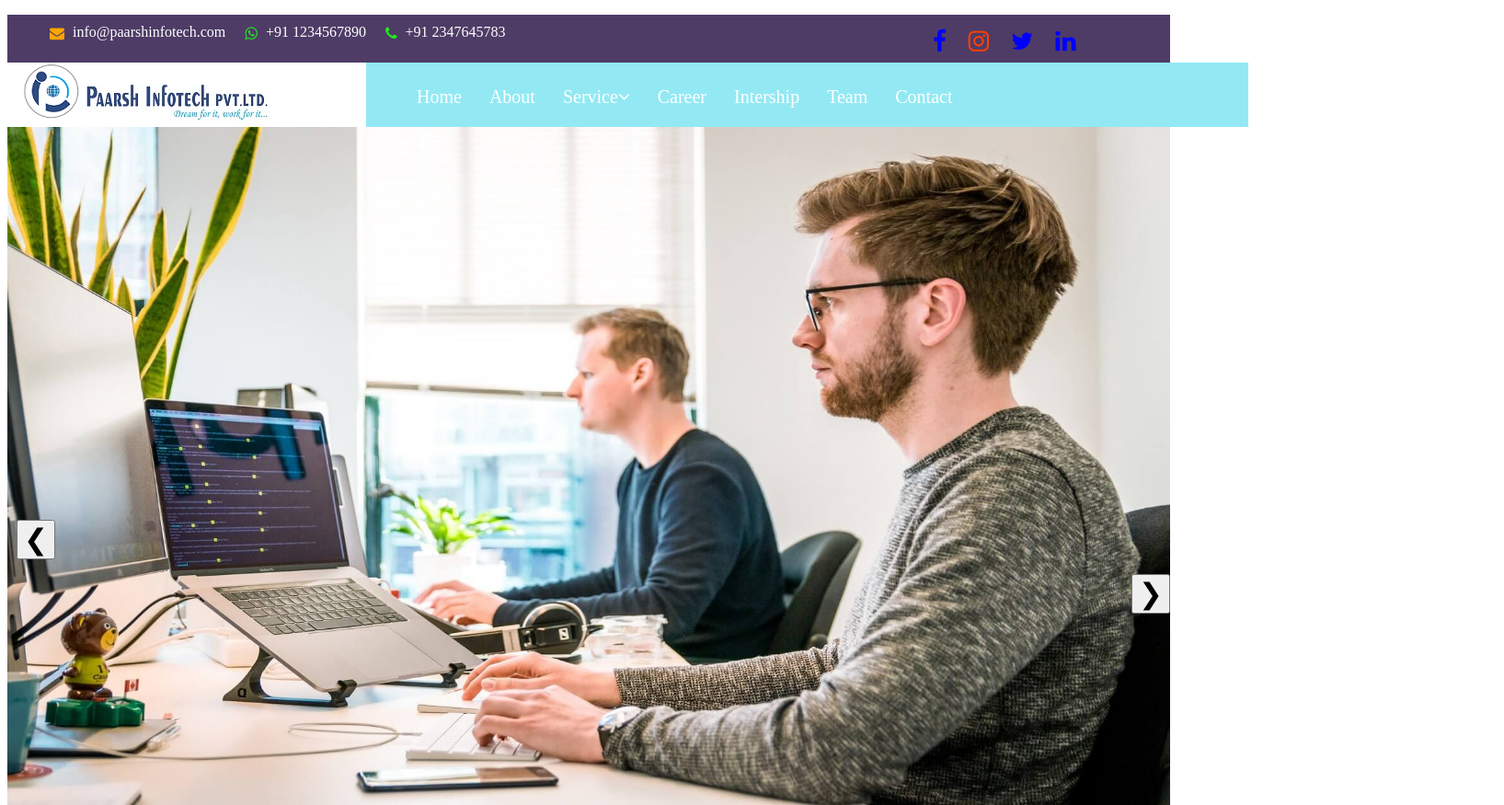
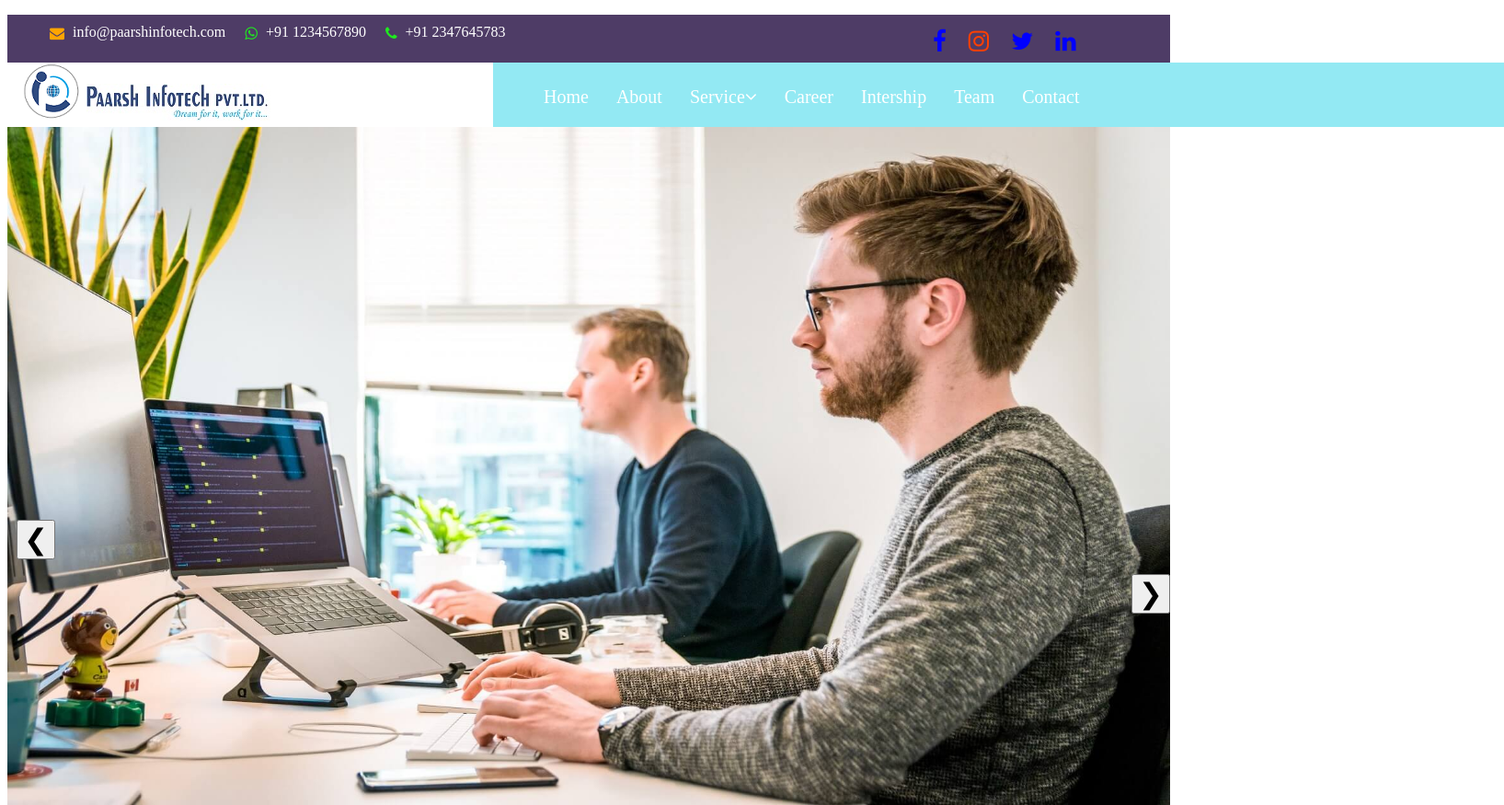
Before and after one commit to ac51019/paarsh, a plain HTML site: page index.html in a window 1280 px wide. Shown: the top 875 px of the page at 92% size, 1635 px wide, since content can reach past the window. Drawn offline with Linux system fonts and the light colour scheme.

Commit message:
Update style.css

```diff
--- a/style.css
+++ b/style.css
@@ -88,11 +88,14 @@ transform: translate(6px, 12px);
 
 .menu
 {
-	width:959px;
-	height:70px;
-	float:right;
-    margin-right: 116px;
+
+    width: 1099px;
+    height: 70px;
+    float: right;
+    /* margin-right: 116px; */
     background-color: rgb(147, 233, 243);
+    float: right;
+    transform: translate(162px, 0px);
 }
 
 .menu li
```
